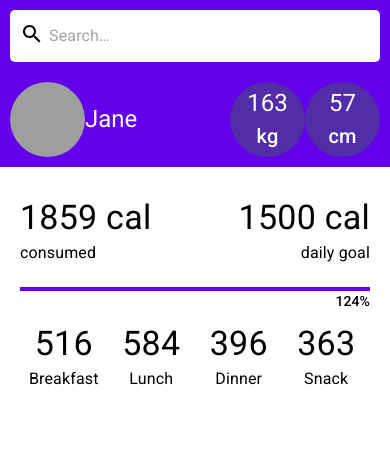
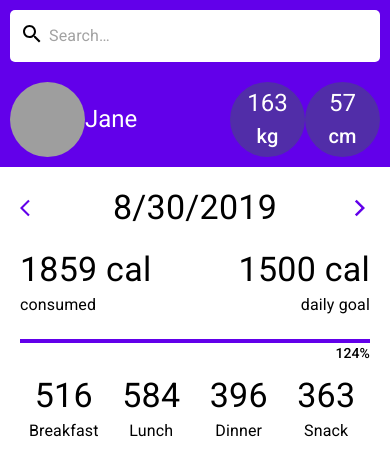
Before and after one commit to alexlee22/nutrition-app, a React (Create React App) app: page / in a window 390 px wide. Shown: the top 476 px of the page. Built offline with nearby package versions, Linux system fonts and the light colour scheme; grey boxes are pictures that could not be loaded.

Commit message:
Updated navigation bar

```diff
--- a/package.json
+++ b/package.json
@@ -10,7 +10,8 @@
     "react-redux": "^7.1.1",
     "react-scripts": "3.1.1",
     "redux": "^4.0.4",
-    "redux-thunk": "^2.3.0"
+    "redux-thunk": "^2.3.0",
+    "styled-components": "^4.3.2"
   },
   "scripts": {
     "start": "react-scripts start",
--- a/src/components/dateNavigation/index.js
+++ b/src/components/dateNavigation/index.js
@@ -1,9 +1,22 @@
 import React, { Component } from 'react';
 import { connect } from 'react-redux';
-import { changeDate } from '../store/actions';
-//Material-ui
+import { changeDate } from '../../store/actions';
+import styled from 'styled-components'
+// Components
+import Navbutton from './navbutton';
+// Material-ui
 import { makeStyles } from '@material-ui/core/styles';
 import Typography from '@material-ui/core/Typography';
+
+const DivContainer = styled.div`
+  width: 100%;
+  margin: 0 0 10px 0;
+  display: flex;
+  flex-direction: row;
+  flex-wrap: noWrap;
+  justify-content: space-between;
+  align-items: center;
+`
 
 class DateNavigation extends Component {
   constructor(props) {
@@ -14,13 +27,18 @@ class DateNavigation extends Component {
   };
 
   render() {
-    const { metaData, dateIndex } = this.props;
+    const { classes, metaData, dateIndex, changeDate } = this.props;
+
+    //Dummy Data: calculate date
+    let date = new Date()
+    date.setDate(date.getDate() - dateIndex)
+
     return (
-      <div style={{ display: 'flex', flexDirection: 'column', justifyContent: 'space-between', alignItems: 'center', margin: '20px' }}>
-        <div>a</div>
-        <div>b</div>
-        <div>c</div>
-      </div>
+      <DivContainer>
+        <Navbutton direction="back" index={dateIndex} noOfDays={metaData.data_points.length} eventOnClick={changeDate} />
+        <Typography variant="h4" component="h4">{ dateIndex === 0 ? "Today" : date.toLocaleDateString("en-US") }</Typography>
+        <Navbutton direction="forwards" index={dateIndex} noOfDays={metaData.data_points.length} eventOnClick={changeDate} />
+      </DivContainer>
     )
   }
 
@@ -29,7 +47,7 @@ class DateNavigation extends Component {
 
 const mapStateToProps = state => ({
     metaData: state.metaData,
-    dateIndex: state.dateIndex
+    dateIndex: state.dateIndex,
 })
 
 const mapDispatchToProps = dispatch => ({
--- /dev/null
+++ b/src/components/dateNavigation/navbutton/index.js
@@ -0,0 +1,52 @@
+import React from 'react';
+import PropTypes from 'prop-types';
+//Material-UI
+import { withStyles } from '@material-ui/core/styles';
+import ArrowBackIosIcon from '@material-ui/icons/ArrowBackIos';
+import ArrowForwardIosIcon from '@material-ui/icons/ArrowForwardIos';
+
+const styles = theme => ({
+  icon: {
+    width: '20px',
+    height: '20px',
+  },
+});
+
+
+function Navbutton(props) {
+  const { classes, direction, index, noOfDays, eventOnClick } = props;
+  if (direction === "back"){
+    return(
+      <ArrowBackIosIcon
+        className={classes.icon}
+        color={ noOfDays > index+1 ? "primary" : "disabled" }
+        onClick={ () => { if (noOfDays > index+1){ eventOnClick(index+1) }} }
+      />
+    )
+  }
+  //Return ">" icon
+  else if (direction === "forwards") {
+    return(
+      <ArrowForwardIosIcon
+        className={classes.icon}
+        color={ 0 < index ? "primary" : "disabled" }
+        onClick={ () => { if (0 < index){ eventOnClick(index-1) }} }
+      />
+    )
+  }
+
+}
+
+
+
+Navbutton.propTypes = {
+  classes: PropTypes.object.isRequired,
+  direction: PropTypes.string.isRequired,
+  index: PropTypes.number.isRequired,
+  noOfDays: PropTypes.number.isRequired,
+  eventOnClick: PropTypes.func.isRequired
+
+
+};
+
+export default withStyles(styles)(Navbutton);
--- a/src/components/header/index.js
+++ b/src/components/header/index.js
@@ -7,6 +7,7 @@ import AppBar from '@material-ui/core/AppBar';
 import SearchIcon from '@material-ui/icons/Search';
 import InputBase from '@material-ui/core/InputBase';
 import Hidden from '@material-ui/core/Hidden';
+
 
 class Header extends Component {
   constructor(props) {
@@ -31,7 +32,7 @@ class Header extends Component {
             style={{ 'flexGrow': 1 }}
           />
         </div>
-        <Hidden smUp>
+        <Hidden mdUp>
           <User />
         </Hidden>
       </AppBar>
--- a/src/components/stats/index.js
+++ b/src/components/stats/index.js
@@ -1,11 +1,13 @@
 import React, { Component } from 'react';
 import { connect } from 'react-redux';
+import DateNavigation from '../dateNavigation';
 import Summary from './summary';
 import LoadingBar from './loadingbar';
 import Meals from './meals';
 //Material-ui
 import { makeStyles } from '@material-ui/core/styles';
 import Typography from '@material-ui/core/Typography';
+import Hidden from '@material-ui/core/Hidden';
 
 class Stats extends Component {
   constructor(props) {
@@ -22,6 +24,9 @@ class Stats extends Component {
     console.log(totalCals)
     return (
       <div style={{ display: 'flex', flexDirection: 'column', justifyContent: 'space-between', alignItems: 'center', margin: '20px' }}>
+        <Hidden mdUp>
+          <DateNavigation />
+        </Hidden>
         <Summary sum={totalCals} goal={metaData.daily_goal} />
         <LoadingBar progress={(totalCals/metaData.daily_goal)*100} />
         <Meals foodList={metaData.data_points[dateIndex].intake_list} />
--- a/src/components/user/bubble/index.js
+++ b/src/components/user/bubble/index.js
@@ -16,7 +16,7 @@ const styles = theme => ({
     width: '75px',
     height: '75px',
     backgroundColor: deepPurple[700],
-    [theme.breakpoints.up('sm')]: {
+    [theme.breakpoints.up('sd')]: {
       backgroundColor: grey[600],
     }
   },
```
